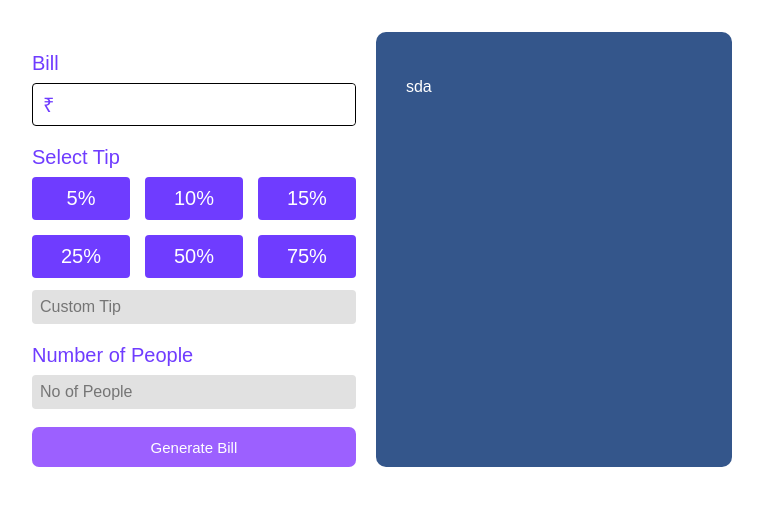
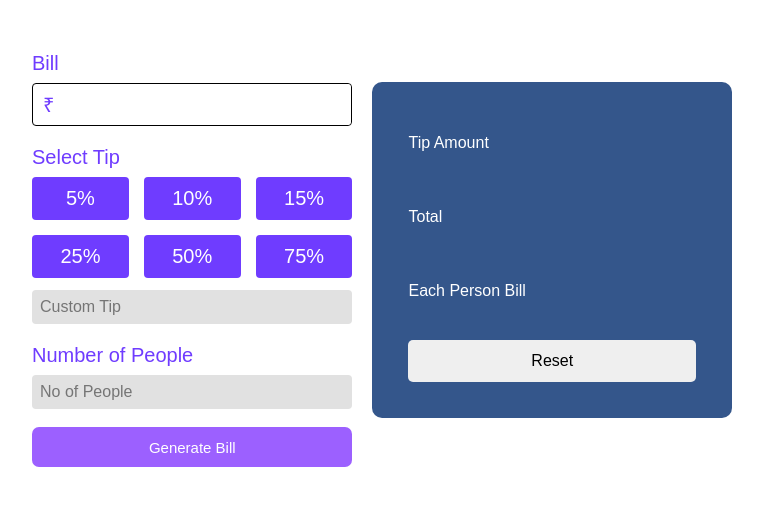
Before and after one commit to RahulBRB/Bill-Spilt, a plain HTML site: page index.html in a window 1280 px wide. Shown: the whole page, without its empty margins (258-1021 px from the left). Drawn offline with Linux system fonts and the light colour scheme.

Commit message:
Right side UI

```diff
--- a/index.html
+++ b/index.html
@@ -34,7 +34,10 @@
       </div>
 
       <div class="bill-output">
-        <p>sda</p>
+        <p class="tip-amount">Tip Amount <span></span></p>
+        <p class="total">Total <span></span></p>
+        <p class="each-person-bill">Each Person Bill <span></span></p>
+        <button class="reset-btn">Reset</button>
       </div>
     </main>
   </body>
--- a/style.css
+++ b/style.css
@@ -13,6 +13,7 @@ main{
     max-width: 700px;
     margin: 0 auto;
     display: flex;
+    align-items: center;
     gap:20px;
     margin-top:32px;
 }
@@ -52,12 +53,6 @@ p{
     /* background-color: transparent; */
 }
 
-.bill-output{
-    background-color: #34568b;
-    color: white;
-    border-radius: 10px;
-    padding: 30px;
-}
 input[type=number]::-webkit-inner-spin-button,
 input[type=number]::-webkit-outer-spin-button {
     -webkit-appearance: none;
@@ -104,3 +99,35 @@ input[type=number]::-webkit-outer-spin-button {
     cursor: pointer;
     margin-top:18px;
 }
+
+/* Right Side */
+.bill-output{
+    display: flex;
+    flex-direction: column;
+    gap: 32px;
+    background-color: #34568b;
+    color: white;
+    border-radius: 10px;
+    padding: 36px;
+}
+
+.bill-output p span {
+    font-size: 25px;
+    font-weight: 700px;
+}
+
+.bill-output p{
+    display: flex;
+    align-items: center;
+    justify-content: space-between;
+}
+
+.reset-btn{
+    padding: 12px;
+    border: none;
+    border-radius: 5px;
+    font-size: 16px;
+    width: 100%;
+    cursor: not-allowed;
+    font-family: inherit;
+}
```
